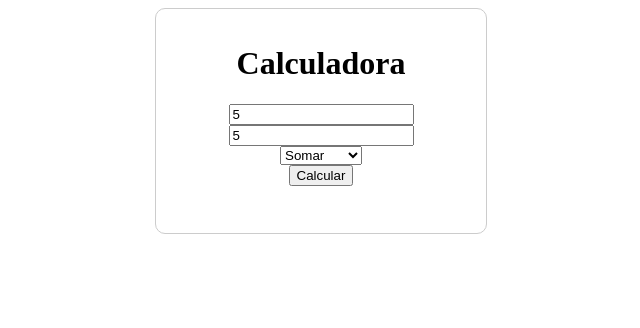
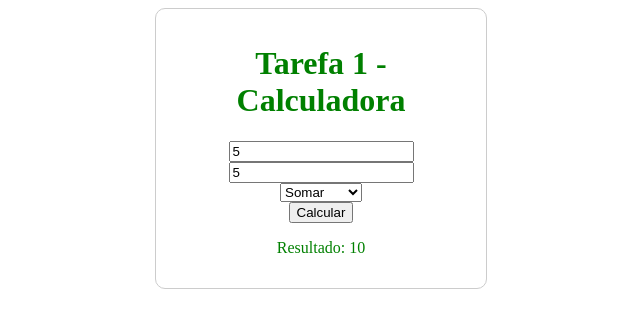
Before and after one commit to ataslanmonteiro/dw2_und1_tar1, a plain HTML site: page index.html in a window 1280 px wide. Both pictures are taken after typing "5", "5" into the empty fields and a click on the button "Calcular". Shown: the whole page, without its empty margins (319-959 px from the left). Drawn offline with Linux system fonts and the light colour scheme.

Commit message:
finalizado ok

```diff
--- a/index.html
+++ b/index.html
@@ -8,7 +8,7 @@
   </head>
   <body>
     <div class="calculadora">
-      <h1>Calculadora</h1>
+      <h1>Tarefa 1 - Calculadora</h1>
       <input type="number" id="ent1" placeholder="Entrada 1" />
       <input type="number" id="ent2" placeholder="Entrada 2" />
       <select id="operacao">
--- a/script.js
+++ b/script.js
@@ -2,7 +2,7 @@ function calcular() {
   // Recebe os valores dos campos de entrada e da operação
   const ent1 = parseFloat(document.getElementById("ent1").value);
   const ent2 = parseFloat(document.getElementById("ent2").value);
-  const operacao = document.getElementById("operation").value;
+  const operacao = document.getElementById("operacao").value;
 
   // Realiza o cálculo escolhido
   let resultado;
--- a/styles.css
+++ b/styles.css
@@ -8,4 +8,5 @@
   border: 1px solid #ccc;
   border-radius: 10px;
   width: 300px;
+  color: green;
 }
```
